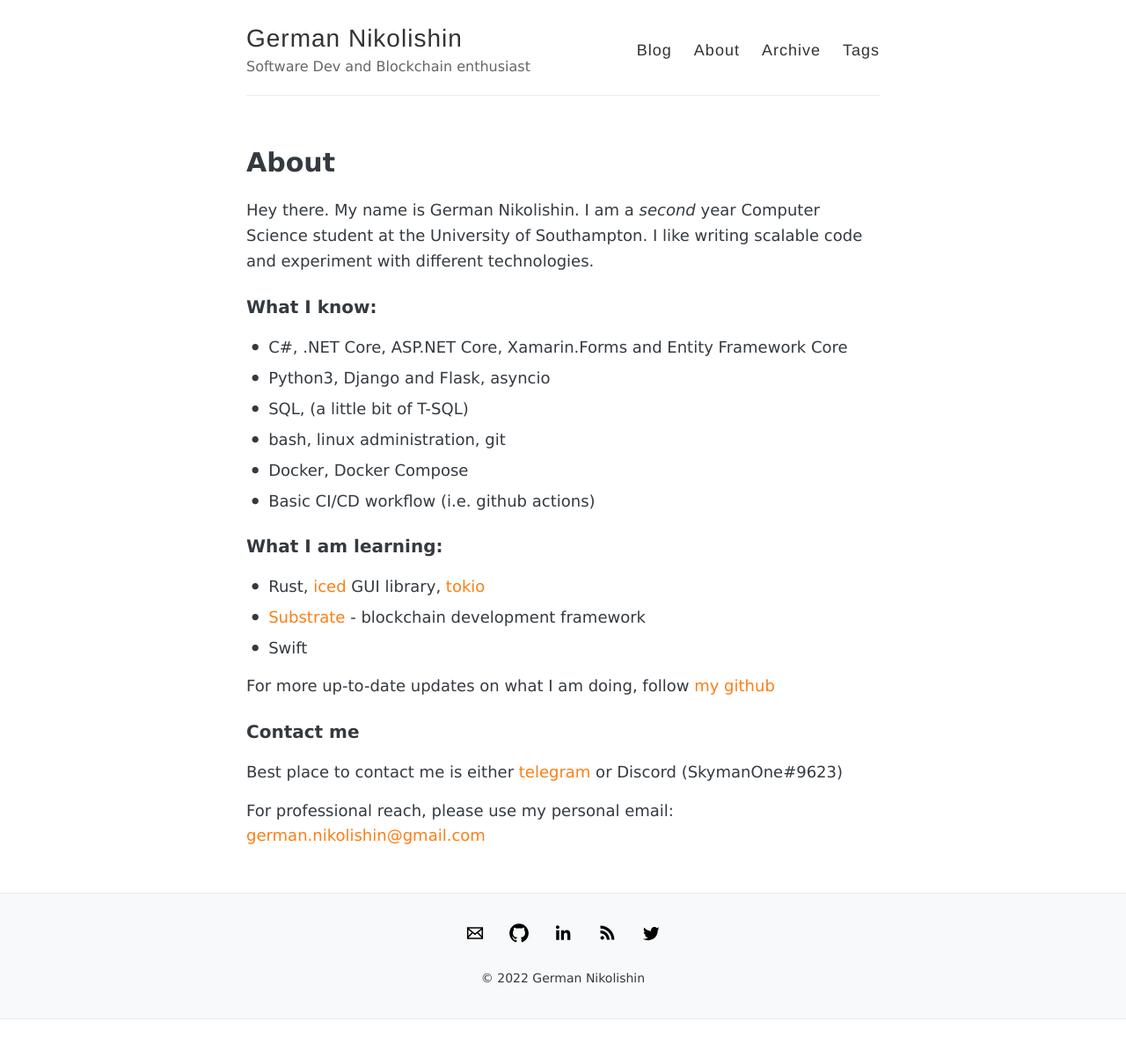
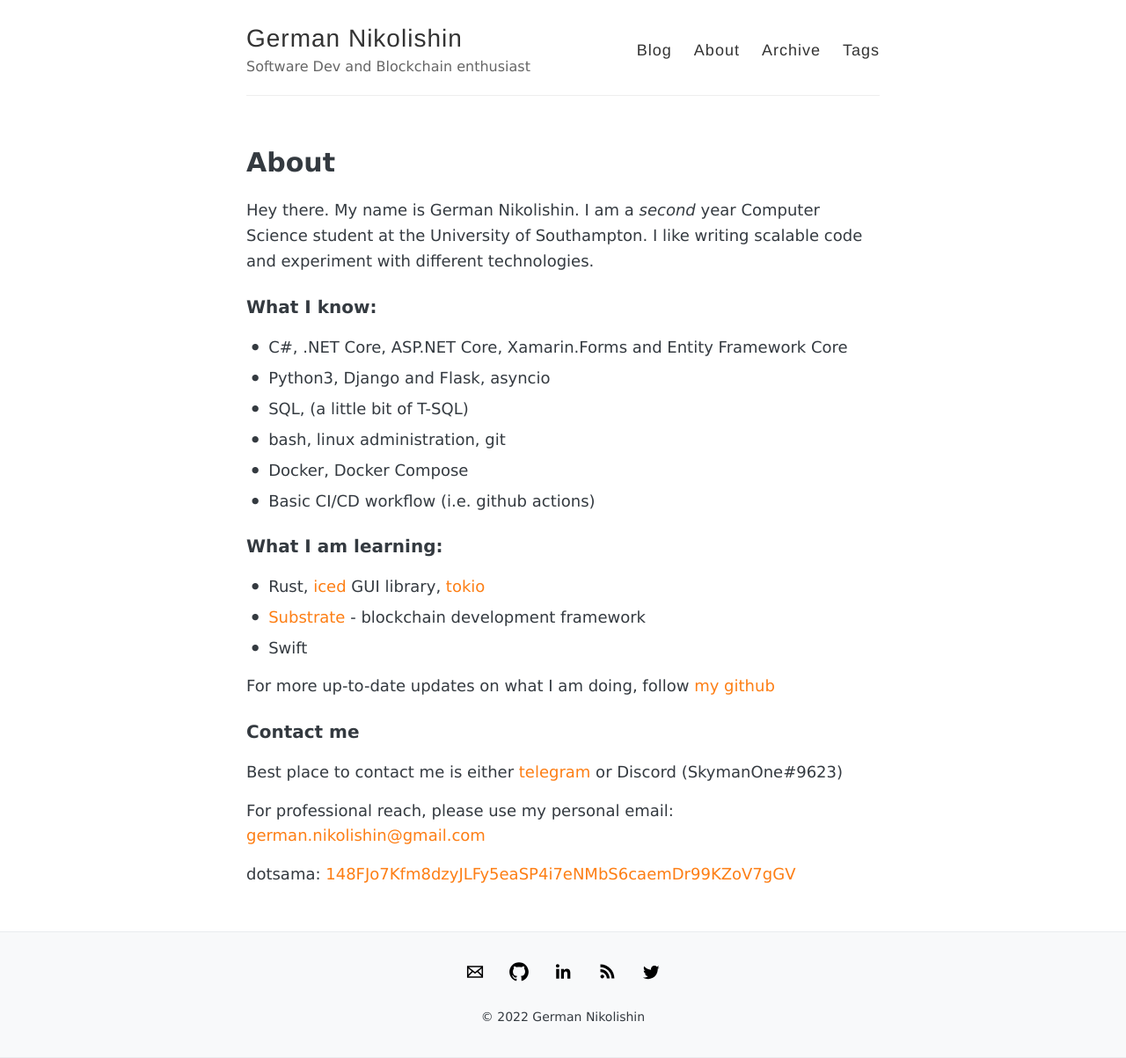
Before and after one commit to SkymanOne/SkymanOne.github.io, a Jekyll site: the page built from about.md, in a window 1280 px wide. Shown: the whole page at 88% size. Built offline with Jekyll 4.4.1, drawn with Linux system fonts in a browser that asks for light colours; before the commit the page ends 1159 px from its top, so only the background shows below that.

Commit message:
add dotsama wallet

```diff
--- a/about.md
+++ b/about.md
@@ -28,3 +28,5 @@ Best place to contact me is either [telegram](https://t.me/SkymanOne) or Discord
 
 For professional reach, please use my personal email:
 [german.nikolishin@gmail.com](mailto:german.nikolishin@gmail.com)
+
+dotsama: [148FJo7Kfm8dzyJLFy5eaSP4i7eNMbS6caemDr99KZoV7gGV](https://sub.id/148FJo7Kfm8dzyJLFy5eaSP4i7eNMbS6caemDr99KZoV7gGV)
```
Also changed, not shown: Gemfile.lock.
